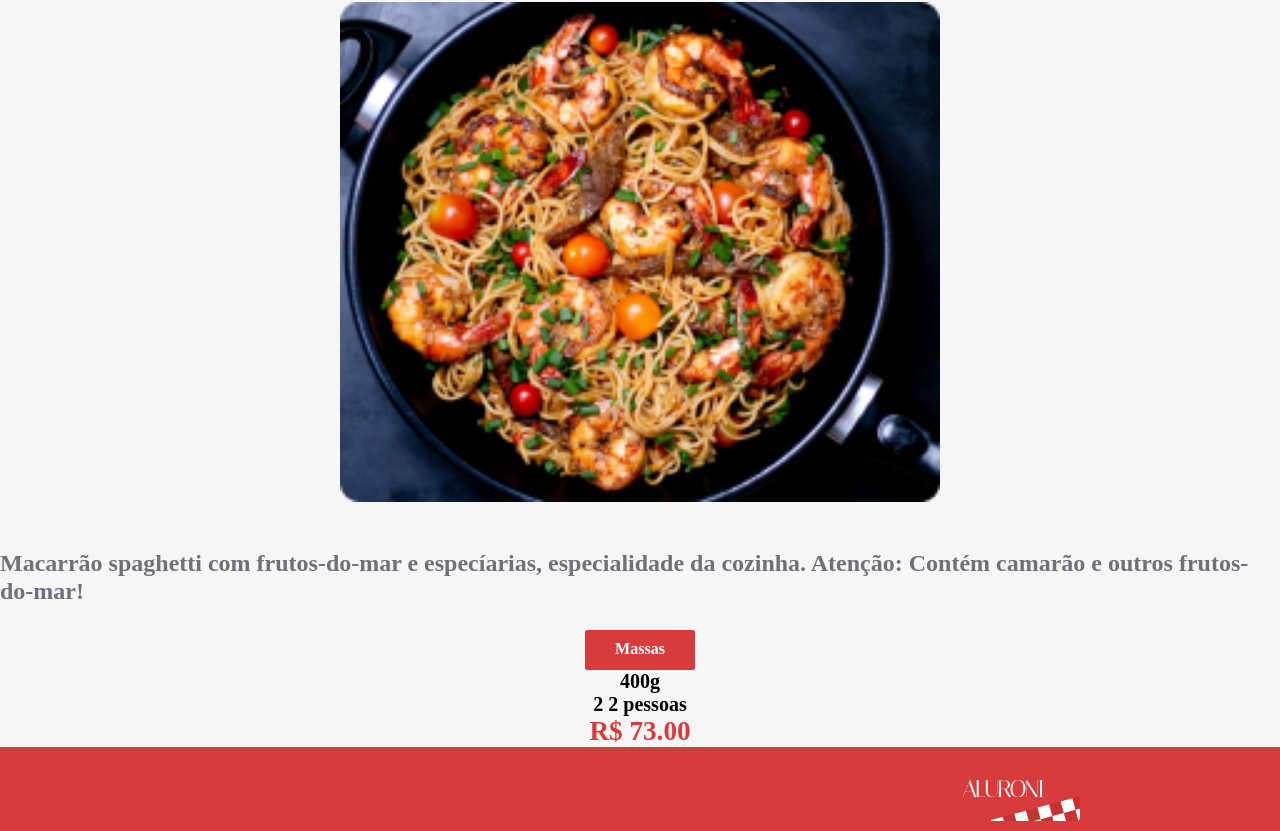
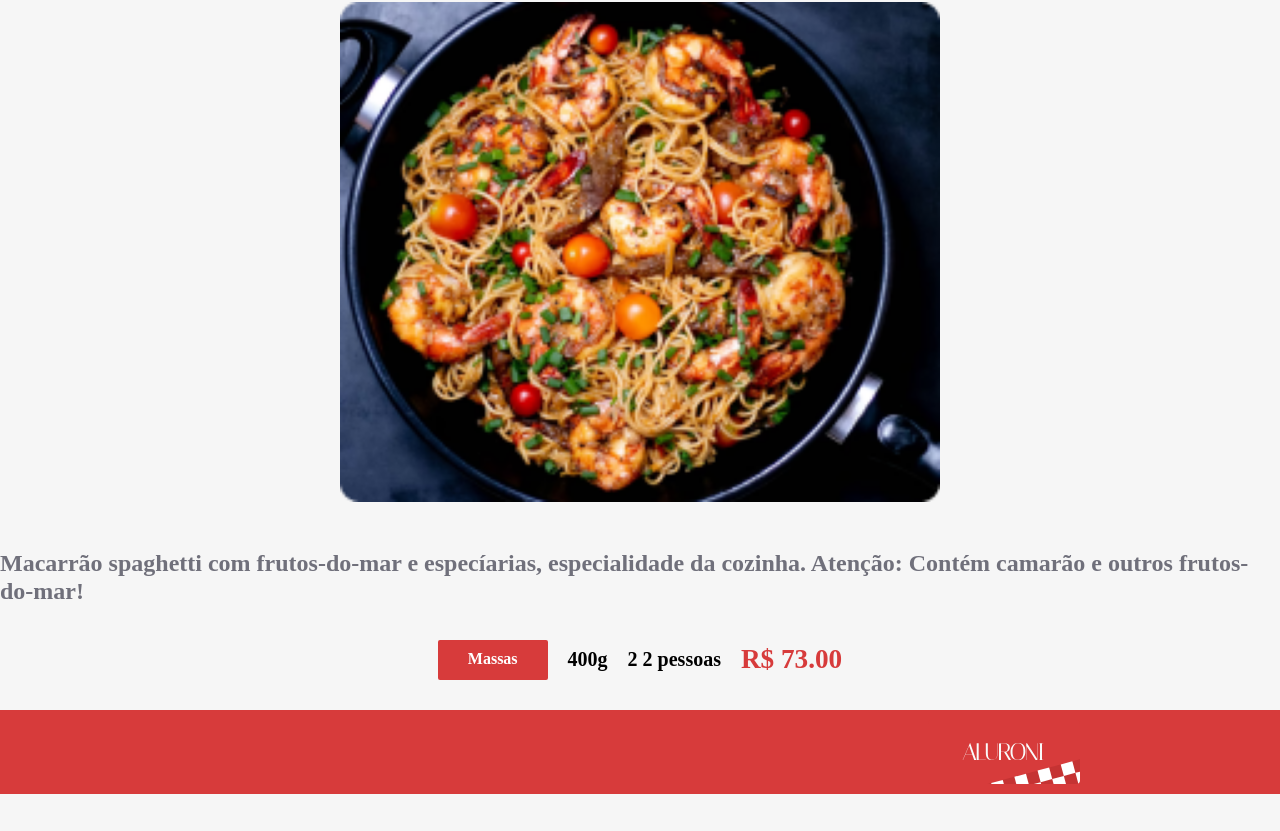
Before and after one commit to HumbertoVitalino/ReactFood, a React (Create React App) app: page /prato/1 in a window 1280 px wide. Shown: the part 335-1166 px from the top of the page. After the commit the page ends 1129 px from the top, so only its background shows below. Built offline with nearby package versions, Linux system fonts and the light colour scheme; a web font is replaced by a local one.

Commit message:
adjusting components

```diff
--- a/src/components/tagsprato/index.tsx
+++ b/src/components/tagsprato/index.tsx
@@ -9,7 +9,7 @@ export default function TagsPrato({
     price
 }: Prato) {
     return (
-        <div className={styles.tags__tags}>
+        <div className={styles.tags}>
             <div className={classNames({
                 [styles.tags__tipo]: true,
                 [styles[`tags__tipo__${category.label.toLowerCase()}`]]: true
```
